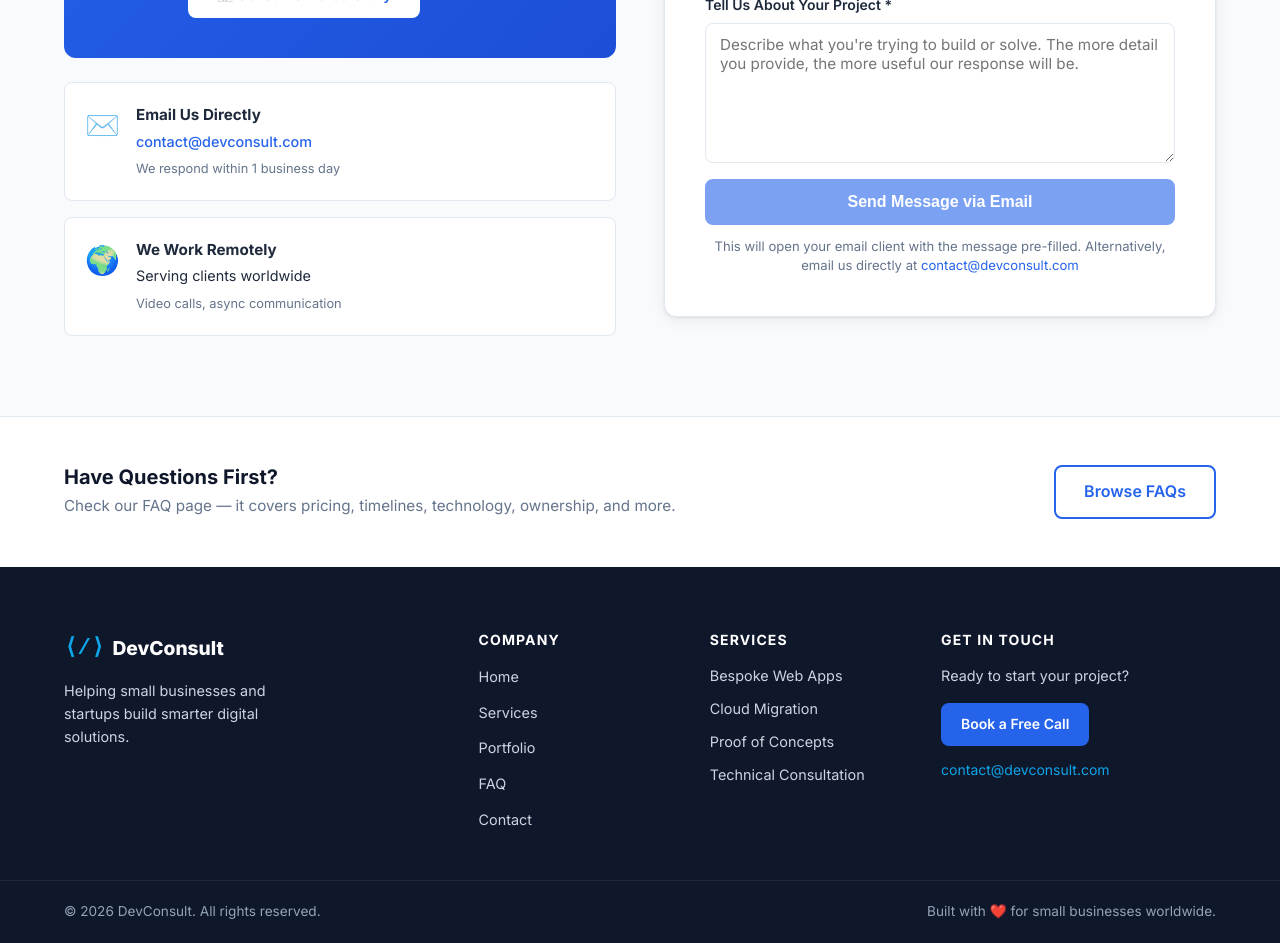
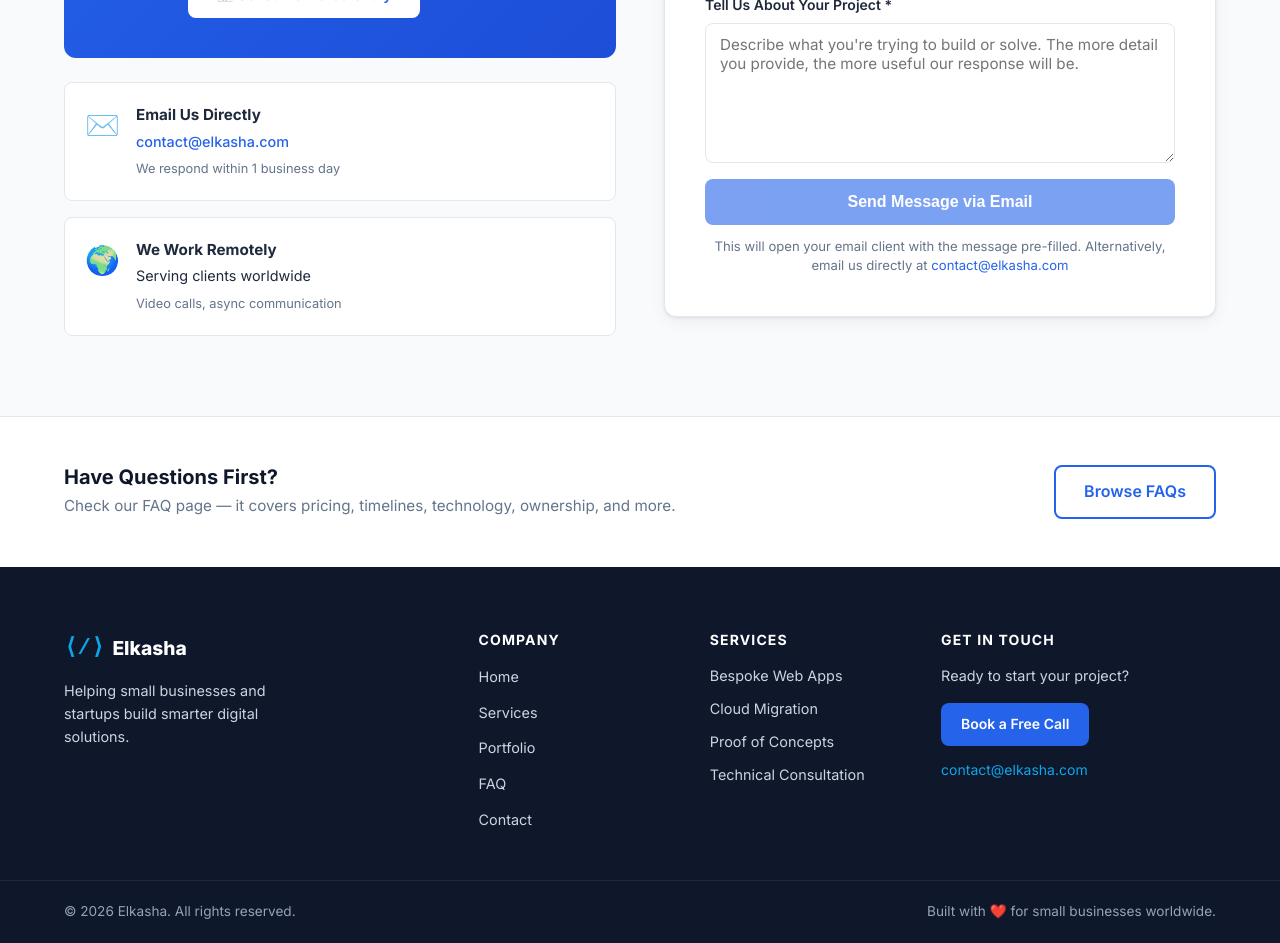
Before and after one commit to minkuminku/consulting, an Angular app: page /contact in a window 1280 px wide. Shown: the part 780-1723 px from the top of the page. Built offline with nearby package versions, Linux system fonts and the light colour scheme.

Commit message:
Change to Elkasha

```diff
--- a/src/app/components/footer/footer.html
+++ b/src/app/components/footer/footer.html
@@ -3,7 +3,7 @@
     <div class="footer-brand">
       <a routerLink="/" class="logo">
         <span class="logo-icon">⟨/⟩</span>
-        <span>DevConsult</span>
+        <span>Elkasha</span>
       </a>
       <p>Helping small businesses and startups build smarter digital solutions.</p>
     </div>
@@ -33,13 +33,13 @@
       <h3>Get in Touch</h3>
       <p>Ready to start your project?</p>
       <a routerLink="/contact" class="btn btn-primary">Book a Free Call</a>
-      <p class="email-text"><a href="mailto:contact@devconsult.com">contact&#64;devconsult.com</a></p>
+      <p class="email-text"><a href="mailto:contact@elkasha.com">contact&#64;elkasha.com</a></p>
     </div>
   </div>
 
   <div class="footer-bottom">
     <div class="container">
-      <p>&copy; {{ year }} DevConsult. All rights reserved.</p>
+      <p>&copy; {{ year }} Elkasha. All rights reserved.</p>
       <p class="footer-tagline">Built with ❤️ for small businesses worldwide.</p>
     </div>
   </div>
--- a/src/app/components/navbar/navbar.html
+++ b/src/app/components/navbar/navbar.html
@@ -2,7 +2,7 @@
   <div class="container navbar-inner">
     <a routerLink="/" class="logo" (click)="closeMenu()">
       <span class="logo-icon">⟨/⟩</span>
-      <span class="logo-text">DevConsult</span>
+      <span class="logo-text">Elkasha</span>
     </a>
 
     <nav class="nav-links" [class.open]="menuOpen()">
--- a/src/app/pages/contact/contact.ts
+++ b/src/app/pages/contact/contact.ts
@@ -13,12 +13,12 @@ export class Contact implements OnInit {
   constructor(private title: Title, private meta: Meta) {}
 
   ngOnInit() {
-    this.title.setTitle('Contact — DevConsult | Book a Free Consultation');
-    this.meta.updateTag({ name: 'description', content: 'Get in touch with DevConsult. Book a free 30-minute discovery call via Calendly or send us an email with your project requirements.' });
+    this.title.setTitle('Contact — Elkasha | Book a Free Consultation');
+    this.meta.updateTag({ name: 'description', content: 'Get in touch with Elkasha. Book a free 30-minute discovery call via Calendly or send us an email with your project requirements.' });
   }
 
   calendlyUrl = 'https://calendly.com/your-name';
-  email = 'contact@devconsult.com';
+  email = 'contact@elkasha.com';
 
   form = {
     name: '',
--- a/src/app/pages/faq/faq.html
+++ b/src/app/pages/faq/faq.html
@@ -54,7 +54,7 @@
       </div>
       <div class="cta-actions">
         <a routerLink="/contact" class="btn btn-white">Book a Free Call</a>
-        <a href="mailto:contact@devconsult.com" class="btn btn-outline-white">Email Us</a>
+        <a href="mailto:contact@elkasha.com" class="btn btn-outline-white">Email Us</a>
       </div>
     </div>
   </section>
--- a/src/app/pages/faq/faq.ts
+++ b/src/app/pages/faq/faq.ts
@@ -23,8 +23,8 @@ export class Faq implements OnInit {
   constructor(private title: Title, private meta: Meta) {}
 
   ngOnInit() {
-    this.title.setTitle('FAQ — DevConsult | Common Questions About Our Services');
-    this.meta.updateTag({ name: 'description', content: 'Answers to common questions about DevConsult\'s software consulting services — pricing, timelines, cloud platforms, how we work, and more.' });
+    this.title.setTitle('FAQ — Elkasha | Common Questions About Our Services');
+    this.meta.updateTag({ name: 'description', content: 'Answers to common questions about Elkasha\'s software consulting services — pricing, timelines, cloud platforms, how we work, and more.' });
   }
 
   faqs: FaqCategory[] = [
@@ -32,7 +32,7 @@ export class Faq implements OnInit {
       category: 'Working With Us',
       items: [
         {
-          q: 'What is the first step to working with DevConsult?',
+          q: 'What is the first step to working with Elkasha?',
           a: 'The best starting point is a free 30-minute discovery call. We\'ll discuss your business, what you\'re trying to achieve, and whether we\'re the right fit. There\'s no commitment required — just an honest conversation.',
           open: false
         },
--- a/src/app/pages/home/home.html
+++ b/src/app/pages/home/home.html
@@ -98,7 +98,7 @@
   <!-- Why Us -->
   <section class="section why-section" aria-labelledby="why-heading">
     <div class="container">
-      <span class="badge">Why DevConsult</span>
+      <span class="badge">Why Elkasha</span>
       <h2 id="why-heading" class="section-title">Small Team. Big Results.</h2>
       <p class="section-subtitle">We're not a faceless agency. You work directly with an experienced developer who cares about your outcome.</p>
       <div class="grid-3">
--- a/src/app/pages/home/home.ts
+++ b/src/app/pages/home/home.ts
@@ -12,8 +12,8 @@ export class Home implements OnInit {
   constructor(private title: Title, private meta: Meta) {}
 
   ngOnInit() {
-    this.title.setTitle('DevConsult — Bespoke Web Apps & Cloud Solutions for Small Businesses');
-    this.meta.updateTag({ name: 'description', content: 'DevConsult helps small businesses and startups build custom web apps, migrate to the cloud, and validate ideas with proof of concepts. Book a free consultation.' });
+    this.title.setTitle('Elkasha — Bespoke Web Apps & Cloud Solutions for Small Businesses');
+    this.meta.updateTag({ name: 'description', content: 'Elkasha helps small businesses and startups build custom web apps, migrate to the cloud, and validate ideas with proof of concepts. Book a free consultation.' });
   }
 
   services = [
--- a/src/app/pages/portfolio/portfolio.ts
+++ b/src/app/pages/portfolio/portfolio.ts
@@ -12,8 +12,8 @@ export class Portfolio implements OnInit {
   constructor(private title: Title, private meta: Meta) {}
 
   ngOnInit() {
-    this.title.setTitle('Portfolio — DevConsult | Live Apps We\'ve Built');
-    this.meta.updateTag({ name: 'description', content: 'Explore DevConsult\'s portfolio of live web applications — including MediaConvertZone, a free online media conversion platform, and AnalyzeBig, a big data analytics tool.' });
+    this.title.setTitle('Portfolio — Elkasha | Live Apps We\'ve Built');
+    this.meta.updateTag({ name: 'description', content: 'Explore Elkasha\'s portfolio of live web applications — including MediaConvertZone, a free online media conversion platform, and AnalyzeBig, a big data analytics tool.' });
   }
 
   apps = [
--- a/src/app/pages/services/services.ts
+++ b/src/app/pages/services/services.ts
@@ -12,8 +12,8 @@ export class Services implements OnInit {
   constructor(private title: Title, private meta: Meta) {}
 
   ngOnInit() {
-    this.title.setTitle('Services — DevConsult | Bespoke Web Apps, Cloud Migration & POCs');
-    this.meta.updateTag({ name: 'description', content: 'DevConsult offers bespoke web application development, cloud migration for on-premise tools, and proof-of-concept builds for small businesses and startups.' });
+    this.title.setTitle('Services — Elkasha | Bespoke Web Apps, Cloud Migration & POCs');
+    this.meta.updateTag({ name: 'description', content: 'Elkasha offers bespoke web application development, cloud migration for on-premise tools, and proof-of-concept builds for small businesses and startups.' });
   }
 
   services = [
--- a/src/index.html
+++ b/src/index.html
@@ -2,24 +2,24 @@
 <html lang="en">
 <head>
   <meta charset="utf-8">
-  <title>DevConsult — Bespoke Web Apps & Cloud Solutions for Small Businesses</title>
+  <title>Elkasha — Bespoke Web Apps & Cloud Solutions for Small Businesses</title>
   <base href="/">
   <meta name="viewport" content="width=device-width, initial-scale=1">
-  <meta name="description" content="DevConsult helps small businesses and startups build custom web apps, migrate to the cloud, and validate new ideas with proof of concepts. Book a free consultation today.">
+  <meta name="description" content="Elkasha helps small businesses and startups build custom web apps, migrate to the cloud, and validate new ideas with proof of concepts. Book a free consultation today.">
   <meta name="keywords" content="software consulting, web app development, cloud migration, proof of concept, small business software, bespoke web tools">
   <meta name="robots" content="index, follow">
-  <meta name="author" content="DevConsult">
+  <meta name="author" content="Elkasha">
 
   <!-- Open Graph -->
   <meta property="og:type" content="website">
-  <meta property="og:title" content="DevConsult — Bespoke Web Apps & Cloud Solutions">
+  <meta property="og:title" content="Elkasha — Bespoke Web Apps & Cloud Solutions">
   <meta property="og:description" content="Custom web applications, cloud migration, and proof of concepts for small businesses and startups.">
-  <meta property="og:url" content="https://devconsult.com">
-  <meta property="og:site_name" content="DevConsult">
+  <meta property="og:url" content="https://elkasha.com">
+  <meta property="og:site_name" content="Elkasha">
 
   <!-- Twitter Card -->
   <meta name="twitter:card" content="summary_large_image">
-  <meta name="twitter:title" content="DevConsult — Bespoke Web Apps & Cloud Solutions">
+  <meta name="twitter:title" content="Elkasha — Bespoke Web Apps & Cloud Solutions">
   <meta name="twitter:description" content="Custom web applications, cloud migration, and proof of concepts for small businesses and startups.">
 
   <!-- Structured Data -->
@@ -27,9 +27,9 @@
   {
     "@context": "https://schema.org",
     "@type": "ProfessionalService",
-    "name": "DevConsult",
+    "name": "Elkasha",
     "description": "Software consulting for small businesses — bespoke web apps, cloud migration, and proof of concepts.",
-    "url": "https://devconsult.com",
+    "url": "https://elkasha.com",
     "serviceType": ["Web Development", "Cloud Migration", "Software Consulting"],
     "areaServed": "Worldwide",
     "priceRange": "$$"
```
Also changed, not shown: src/app/app.routes.ts (+5 -5 lines).
